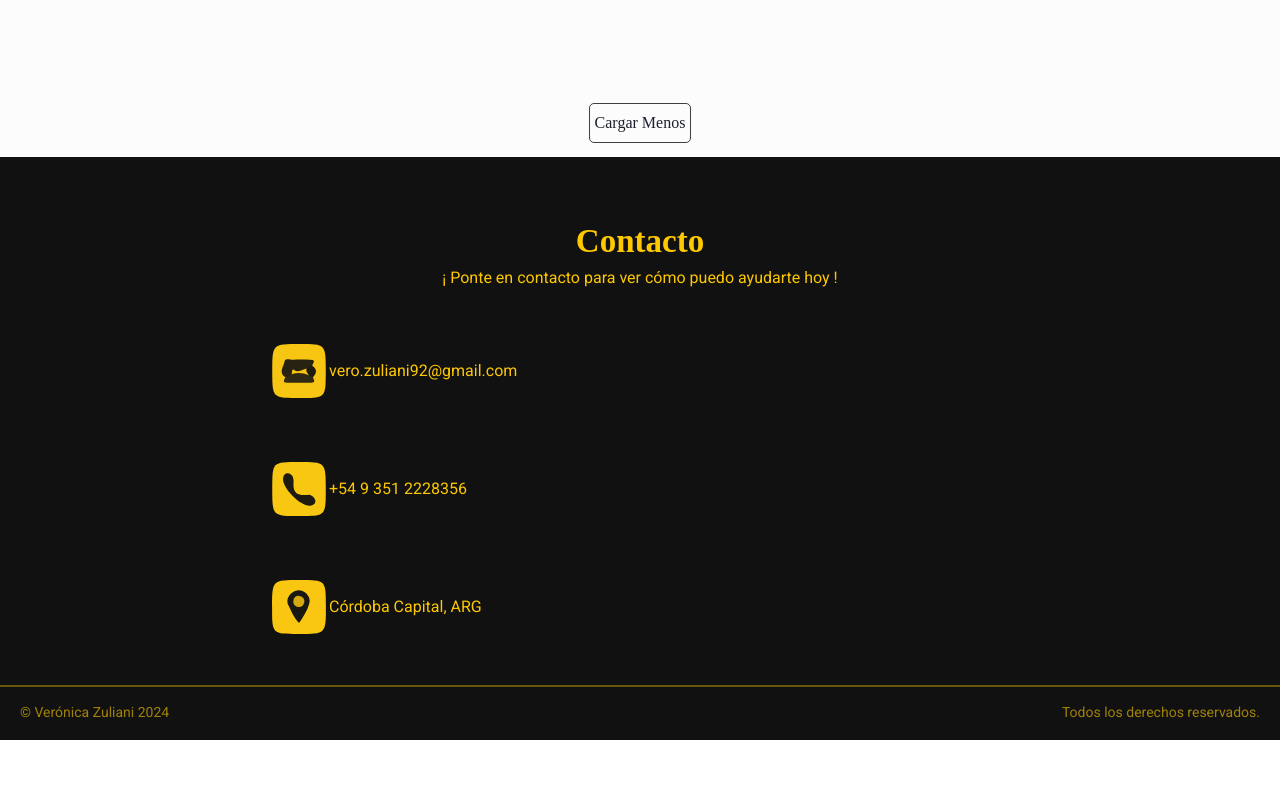
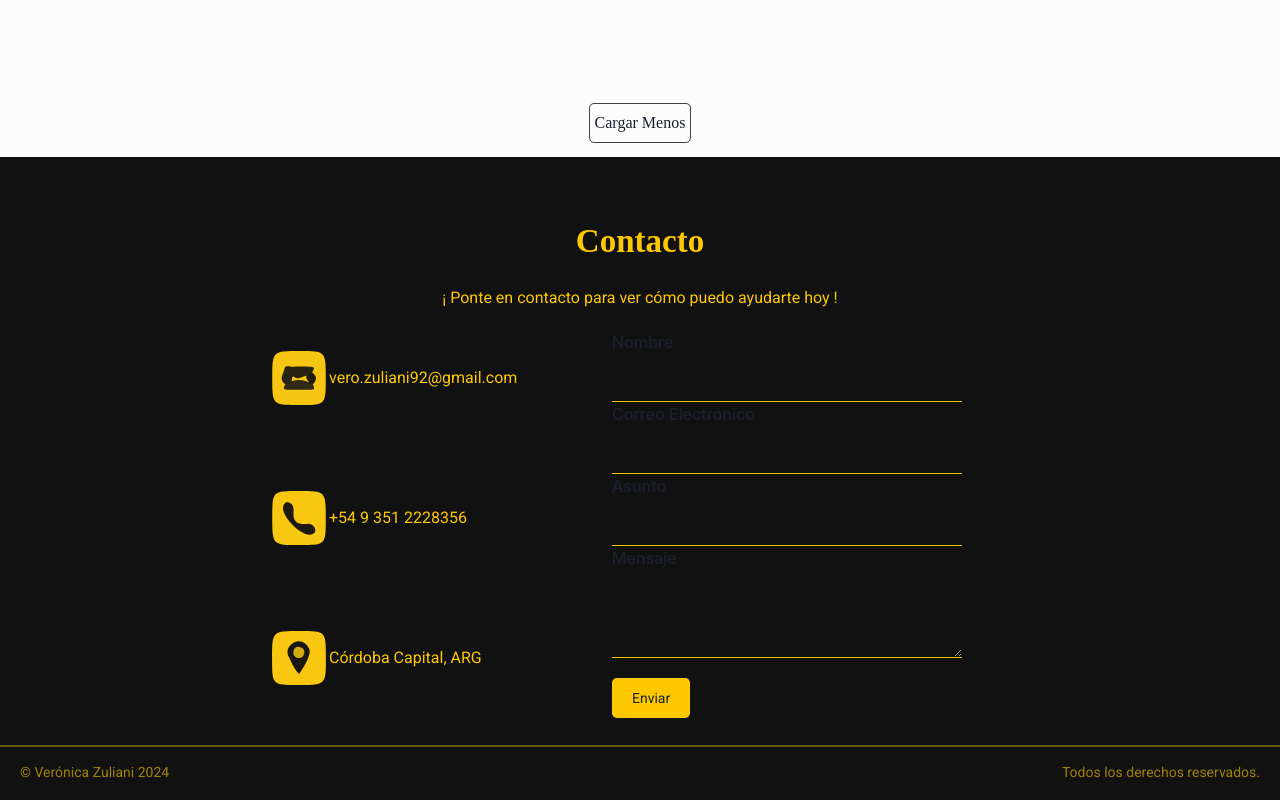
Before and after one commit to VeroZuliani/portfolio-personal-react, a React (Vite) app: page / in a window 1280 px wide. Shown: the part 3140-3940 px from the top of the page. Before the commit the page ends 3880 px from the top, so only its background shows below. Built offline with nearby package versions, Linux system fonts and the light colour scheme; a web font is replaced by a local one.

Commit message:
Realice estructura de formulario en Contacto.jsx

```diff
--- a/src/Components/Contacto/Contacto.jsx
+++ b/src/Components/Contacto/Contacto.jsx
@@ -1,4 +1,4 @@
-import { Flex, Box, Text, SimpleGrid} from "@chakra-ui/react"
+import { Flex, Box, Text, SimpleGrid, Button, FormControl, FormLabel, Input, Textarea} from "@chakra-ui/react"
 import { element } from 'prop-types'
 import InfoContacto from "../InfoContacto/InfoContacto"
 
@@ -21,7 +21,7 @@ const Contacto = () => {
 
     return(
 
-        <Flex class="contacto" id="contacto"
+        <Flex className="contacto" id="contacto"
             bg='bg.black'
             justifyContent='center'
             alignContent='center'
@@ -43,23 +43,98 @@ const Contacto = () => {
                 fontWeight='weight.400'
                 fontStyle='style.normal'
                 fontSize={16}
+                mt='20px'
+                mb='20px'
                 >¡ Ponte en contacto para ver cómo puedo ayudarte hoy !
             </Text>
 
-            <Flex class="info-contenedor"
+            <Flex className="info-contenedor"
                 w='736px'
                 h='390px'
                 justifyContent='space-between'
                 alignContent='center'
                 alignItems='center'
+                mb='20px'
                 >
-                <SimpleGrid class="info" columns={1} >
+                <SimpleGrid className="info" columns={1} >
                     {infoContacto.map(elemento =>
                         <InfoContacto img={elemento.img} info={elemento.info}/>)
                     }
                 </SimpleGrid>
+
+
+                <Box className="form-contenedor" w='350px' h='390px' mr='46px'>
+
+                    <Flex className="form" flexDirection='column' overflow='hidden'>
+
+                        <FormControl className="form-grupo">
+                            <FormLabel className="label-nom" for="">Nombre</FormLabel>
+                            <Input className="input-nom" type="text" placeholder=" " required
+                                variant='flushed'
+                                color='text.color'
+                                borderColor='text.color'
+                                focusBorderColor='text.color'
+                            />
+                        </FormControl>
+
+                        <FormControl className="form-grupo">
+                            <FormLabel className="label-email" for="">Correo Electrónico</FormLabel>
+                            <Input className="input-email" type="email" placeholder=" " required
+                                variant='flushed'
+                                color='text.color'
+                                borderColor='text.color'
+                                focusBorderColor='text.color'
+                            />
+                        </FormControl>
+
+                        <FormControl className="form-grupo" >
+                            <FormLabel className="label-asunto" for="">Asunto</FormLabel>
+                            <Input className="input-asunto"type="text" placeholder=" " required
+                                variant='flushed'
+                                color='text.color'
+                                borderColor='text.color'
+                                focusBorderColor='text.color'
+                                pos='relative'
+                            />
+                        </FormControl>
+
+                        <FormControl className="form-grupo">
+                            <FormLabel className="label-msj" for="">Mensaje</FormLabel>
+                            <Textarea className="input-msj" type="text" placeholder=" " required
+                                variant='flushed'
+                                color='text.color'
+                                borderColor='text.color'
+                                focusBorderColor='text.color'
+                                pos='relative'
+                            />
+                        </FormControl>
+
+                    </Flex>
+
+                    <Button className="enviar" type="submit"
+                        mt='20px'
+                        pt='5px'
+                        pr='20px'
+                        pb='5px'
+                        pl='20px'
+                        border='none'
+                        borderRadius='5px'
+                        bg='text.color'
+                        fontFamily='font.roboto'
+                        fontWeight='weight.400'
+                        fontStyle='style.normal'
+                        fontSize={14}
+                        transition={{bg:'1s', color:'1s',}}
+                        _hover={{
+                            bg:'text.formLabel',
+                            color:'text.color',
+                        }}
+                        >Enviar
+                    </Button>
+
+                </Box>
+
             </Flex>
-
         </Flex>
 
     )
--- a/src/Components/InfoContacto/InfoContacto.jsx
+++ b/src/Components/InfoContacto/InfoContacto.jsx
@@ -10,7 +10,7 @@ const InfoContacto = ({img,info}) => {
             justifyContent='flex-start'
             alignItems='center'
             mt='36px'
-            mb='28px'
+            mb='50px'
             >
             <Image mr='3px' w='54px' h='54px' src={img} alt=""/>
             <Text
```
